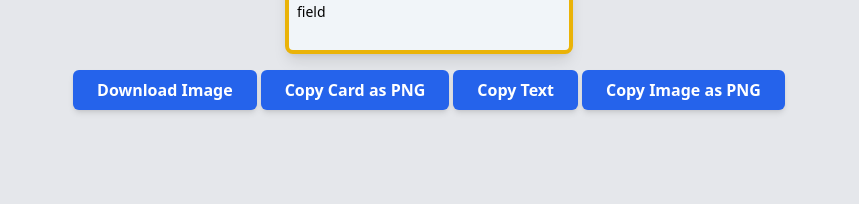
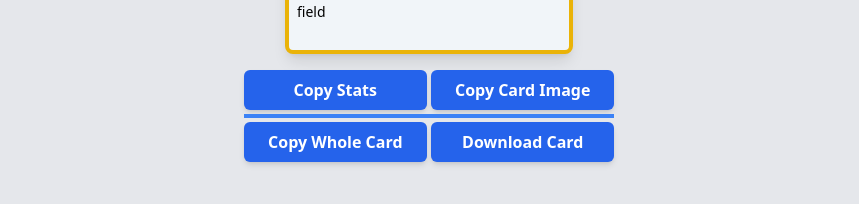
Before and after one commit to ChaceN89/CardGenerator, a React (Create React App) app: page / in a window 1280 px wide. Both pictures are taken after typing "Sample" into the empty fields and a click on the button "Generate Custom Card". Shown: the part 580-784 px from the top of the page, without its empty margins (211-1070 px from the left). Built offline with nearby package versions, Linux system fonts and the light colour scheme.

Commit message:
fixed button style

```diff
--- a/src/components/Card.jsx
+++ b/src/components/Card.jsx
@@ -172,18 +172,19 @@ const Card = ({ card }) => {
         </div>
       </div>
 
-      <div className="mt-4 flex gap-1 justify-center flex-wrap">
-        <Button onClick={downloadCardImage} color="blue">
-          Download Image
-        </Button>
-        <Button onClick={copyCardToClipboard} color="blue">
-          Copy Card as PNG
-        </Button>
+      <div className="mt-4 grid grid-cols-2 gap-1">
         <Button onClick={copyCardTextToClipboard} color="blue">
-          Copy Text
+          Copy Stats
         </Button>
         <Button onClick={copyCardImageToClipboard} color="blue">
-          Copy Image as PNG
+          Copy Card Image
+        </Button>
+        <hr className='col-span-2 border-2 border-blue-500'/>
+        <Button onClick={copyCardToClipboard} color="blue">
+          Copy Whole Card
+        </Button>
+        <Button onClick={downloadCardImage} color="blue">
+          Download Card
         </Button>
       </div>
     </div>
```
